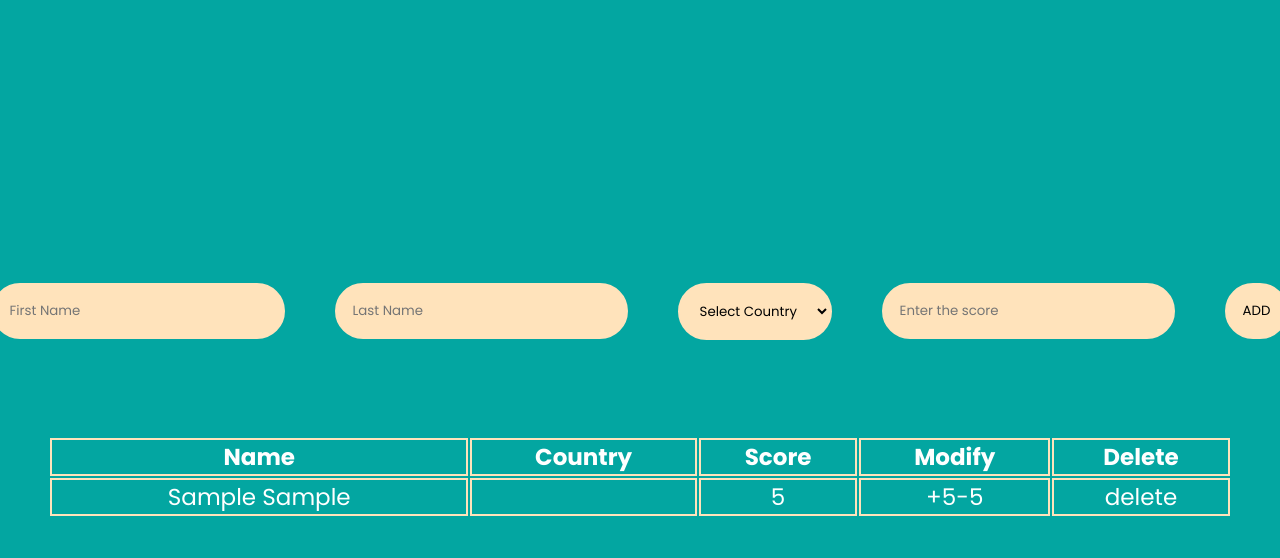
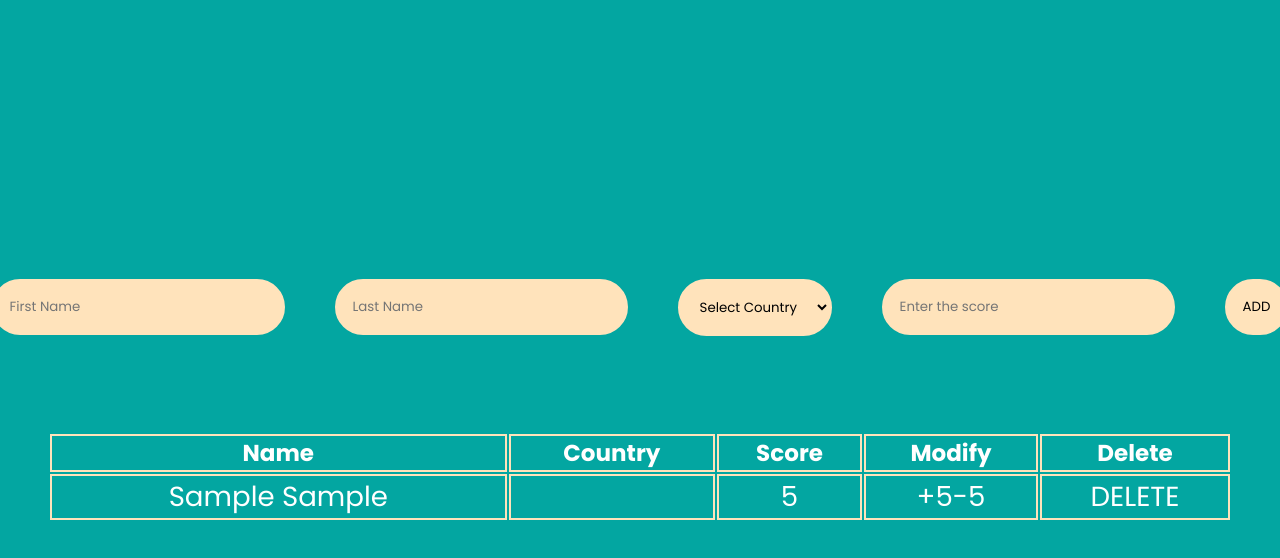
Before and after one commit to Arpit-Agarwa1/Leader-bord, a plain HTML site: page index.html in a window 1280 px wide. Both pictures are taken after typing "Sample", "Sample", "5" into the empty fields and a click on the button "ADD". Drawn offline with Linux system fonts and the light colour scheme.

Commit message:
Updating

```diff
--- a/index.html
+++ b/index.html
@@ -9,6 +9,10 @@
     <link
       href="https://fonts.googleapis.com/css2?family=Poppins:ital,wght@0,100;0,200;0,300;0,400;0,500;0,600;0,700;0,800;0,900;1,100;1,200;1,300;1,400;1,500;1,600;1,700;1,800;1,900&display=swap"
       rel="stylesheet"
+    />
+    <link
+      rel="stylesheet"
+      href="https://cdnjs.cloudflare.com/ajax/libs/font-awesome/7.0.1/css/all.min.css"
     />
     <title>Document</title>
   </head>
@@ -33,6 +37,7 @@
         <button class="add">ADD</button>
       </div>
       <table class="tab">
+        <thead>
           <tr>
             <th>Name</th>
 
@@ -41,6 +46,8 @@
             <th>Modify </th>
             <th>Delete</th>
           </tr>
+        </thead>
+        <tbody></tbody>
       </table>
     </div>
 
--- a/index.js
+++ b/index.js
@@ -1,93 +1,84 @@
-let addBtn = document.querySelector(".add");
-let firstName = document.querySelector(".first-name");
-let lastName = document.querySelector(".last-name");
-let countryName = document.querySelector(".country-name");
+let first = document.querySelector(".first-name");
+let last = document.querySelector(".last-name");
+let country = document.querySelector(".country-name");
 let score = document.querySelector(".player-score");
-let table = document.querySelector(".tab");
+let add = document.querySelector(".add");
+let tbody = document.querySelector("tbody");
 
-// variable section
+add.addEventListener("click", submitDetails);
+add.addEventListener("click", SortingScore);
 
 let data = [];
 
-//xxxxxxxxx
+// submit function for gathering input values
 
-//adding addevent listner
-addBtn.addEventListener("click", submitDetails);
-addBtn.addEventListener("click", SortingScore);
-
-//creating function for saving the details
 function submitDetails() {
-  const obj = {
-    // fullName: firstName.value + " " + lastName.value,
-    firstName: firstName.value,
-    lastName: lastName.value,
-    countryName: countryName.value,
-    score: Number(score.value),
-    fullname: function () {
-      return this.firstName + " " + this.lastName;
-    },
+  let obj = {
+    name: first.value + " " + last.value,
+    country: country.value,
+    score: score.value,
   };
 
-  //pushing obj in data
+  first.value = "";
+  last.value = "";
+  country.value = "";
+  score.value = "";
+  console.log(obj);
 
   data.push(obj);
-
-  firstName.value = "";
-  lastName.value = "";
-  countryName.value = "";
-  score.value = "";
-
-  console.log(data);
-
-  showData(obj);
+  displayDetails();
 }
 
-// function fullname(first, last) {
-//   let full = first + " " + last;
+function displayDetails() {
+  tbody.innerHTML = "";
+  for (let i = 0; i < data.length; i++) {
+    //creating element for name
+    let tr = document.createElement("tr");
+    let name = document.createElement("td");
+    name.innerText = data[i].name;
 
-//   return full;
-// }
+    //creating element for country
+    let country = document.createElement("td");
 
-function showData(obj) {
-  let tr = document.createElement("tr");
+    country.innerText = data[i].country;
 
-  const name = document.createElement("td");
-  name.innerText = obj.fullname();
+    //creating element for score
+    let score = document.createElement("td");
 
-  const country = document.createElement("td");
-  country.innerText = obj.countryName;
+    score.innerText = data[i].score;
 
-  let score = document.createElement("td");
-  score.innerText = obj.score;
-  score.classList.add("score");
+    //creating element for modification
 
-  //   score.addEventListener("click", SortingScore); ///
+    let modify = document.createElement("td");
+    let inc = document.createElement("span");
+    let dec = document.createElement("span");
 
-  let modify = document.createElement("td");
-  let inc = document.createElement("span");
-  let dec = document.createElement("span");
+    inc.innerText = "+5";
+    dec.innerText = "-5";
 
-  inc.addEventListener("click", incFun);
-  dec.addEventListener("click", decFun);
+    inc.addEventListener("click", incFun);
+    dec.addEventListener("click", decFun);
+    modify.append(inc, dec);
 
-  inc.innerText = "+5";
-  dec.innerText = "-5";
+    //creating element for delete
+    let deleted = document.createElement("td");
+    deleted.innerText = "DELETE";
+    deleted.addEventListener("click", eraseTR);
+    deleted.addEventListener("click", SortingScore);
+    //append child for tr an tbody
+    tr.append(name, country, score, modify, deleted);
 
-  let deleted = document.createElement("td");
-  deleted.innerText = "delete";
-
-  deleted.addEventListener("click", Erase);
-
-  deleted.addEventListener("click", SortingScore);
-
-  tr.append(name, country, score, modify, deleted);
-  modify.append(inc, dec);
-
-  table.appendChild(tr);
+    tbody.append(tr);
+  }
 }
 
-function Erase(e) {
+function eraseTR(e) {
   e.target.parentElement.remove();
+}
+
+function SortingScore() {
+  data.sort((a, b) => b.score - a.score);
+  console.log(data);
 }
 
 function incFun(e) {
@@ -102,8 +93,3 @@ function decFun(e) {
   let currentScore = Number(scoreTarget.innerText);
   scoreTarget.innerText = currentScore - 5;
 }
-
-function SortingScore() {
-  data.sort((a, b) => b.score - a.score);
-  console.log(data);
-}
--- a/style.css
+++ b/style.css
@@ -42,7 +42,8 @@ input,
 
 td,
 tr,
-th {
+th,
+tbody {
   border: 2px solid #ffe3bb;
   color: white;
   font-size: larger;
```
Lines whose indentation alone changed are shown as unchanged.
